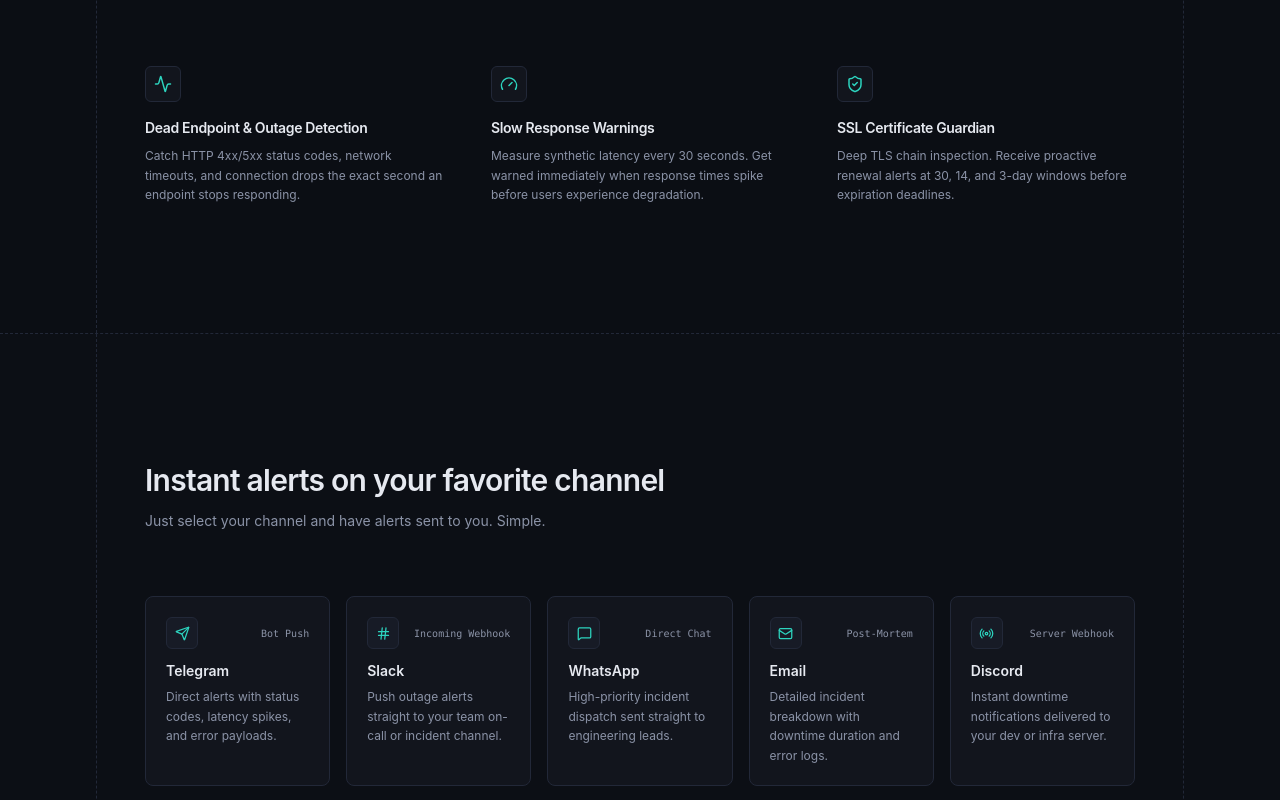
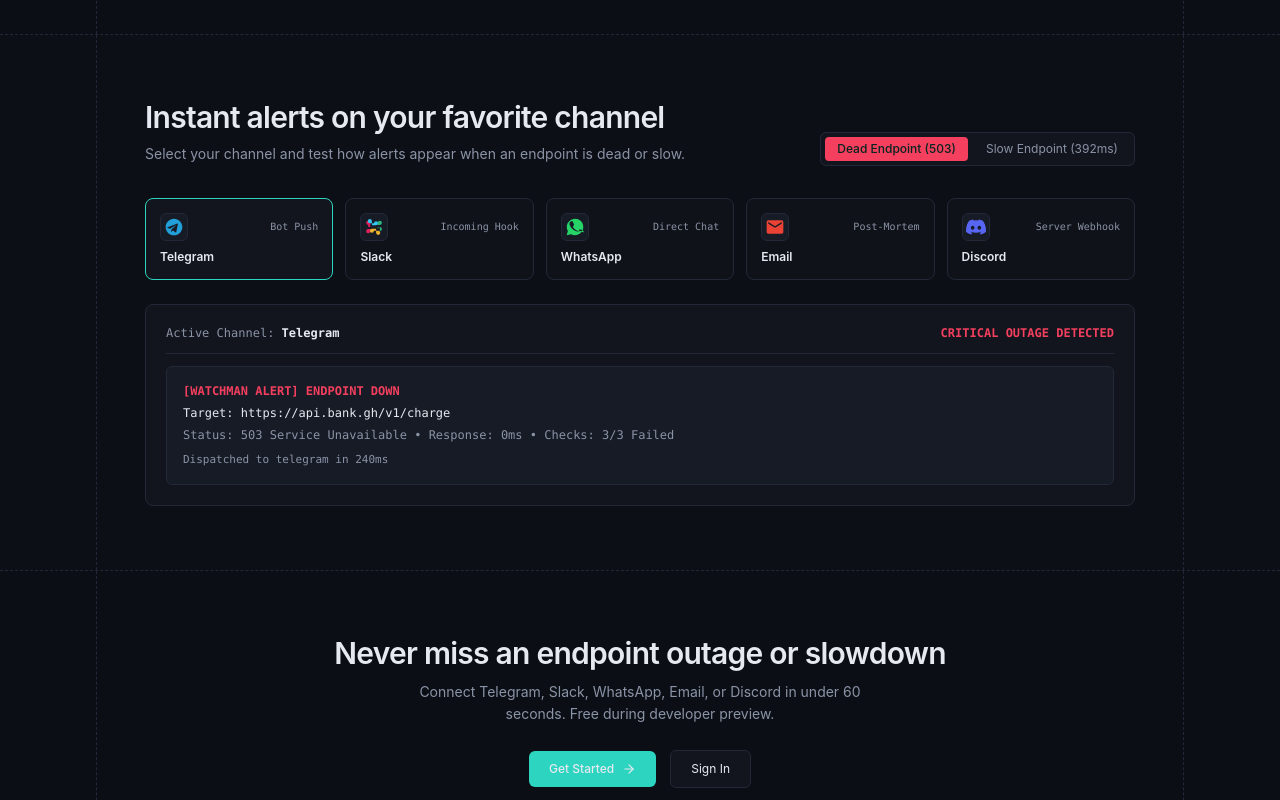
Before and after one commit to Gunplay13/watch_man, a React (Vite) app in the folder frontend/: page / in a window 1280 px wide. Shown: the part 1460-2260 px from the top of the page. Built offline with nearby package versions, Linux system fonts and the light colour scheme.

Commit message:
refactor: update layout and styling across landing components for improved user experience

```diff
--- a/frontend/src/components/landing/AlertChannelsSection.tsx
+++ b/frontend/src/components/landing/AlertChannelsSection.tsx
@@ -1,80 +1,138 @@
-import React from 'react';
-import { Send, Hash, MessageSquare, Mail, Radio } from 'lucide-react';
+import React, { useState } from 'react';
+
+const TelegramIcon = () => (
+  <svg viewBox="0 0 24 24" className="w-5 h-5 text-[#229ED9]" fill="currentColor">
+    <path d="M12 2C6.48 2 2 6.48 2 12s4.48 10 10 10 10-4.48 10-10S17.52 2 12 2zm4.64 6.8l-1.92 9.06c-.14.65-.53.81-1.07.51l-2.94-2.17-1.42 1.37c-.16.16-.29.29-.59.29l.21-3 5.46-4.93c.24-.21-.05-.33-.37-.12L7.24 14.15l-2.91-.91c-.63-.2-.64-.63.13-.93l11.39-4.39c.53-.19.99.13.79.88z" />
+  </svg>
+);
+
+const SlackIcon = () => (
+  <svg viewBox="0 0 24 24" className="w-5 h-5">
+    <path fill="#E01E5A" d="M5.04 14.5a2.5 2.5 0 1 0 2.5 2.5v-2.5h-2.5zm0-2.5h2.5V7a2.5 2.5 0 1 0-2.5 2.5v2.5z" />
+    <path fill="#36C5F0" d="M9.5 5a2.5 2.5 0 1 0-2.5 2.5h2.5V5zm0 2.5v2.5H14.5a2.5 2.5 0 1 0-2.5-2.5z" />
+    <path fill="#2EB67D" d="M19 9.5a2.5 2.5 0 1 0-2.5-2.5v2.5h2.5zm-2.5 2.5h2.5v5a2.5 2.5 0 1 0-2.5-2.5v-2.5z" />
+    <path fill="#ECB22E" d="M14.5 19a2.5 2.5 0 1 0 2.5-2.5h-2.5V19zm0-2.5v-2.5H9.5a2.5 2.5 0 1 0 2.5 2.5z" />
+  </svg>
+);
+
+const WhatsAppIcon = () => (
+  <svg viewBox="0 0 24 24" className="w-5 h-5 text-[#25D366]" fill="currentColor">
+    <path d="M12.04 2C6.58 2 2.13 6.45 2.13 11.91c0 1.75.46 3.45 1.32 4.95L2 22l5.25-1.38c1.45.79 3.08 1.21 4.79 1.21 5.46 0 9.91-4.45 9.91-9.91 0-2.65-1.03-5.14-2.9-7.01A9.82 9.82 0 0 0 12.04 2zm5.79 14.07c-.24.67-1.39 1.28-1.92 1.36-.5.08-1.15.11-3.69-.94-3.25-1.35-5.34-4.66-5.5-4.88-.16-.22-1.33-1.77-1.33-3.37 0-1.6 1.04-2.39 1.41-2.71.37-.32.8-.4 1.07-.4.27 0 .54.01.78.02.25.01.59-.09.92.71.34.82 1.16 2.83 1.26 3.04.1.21.17.46.03.73-.14.27-.21.44-.42.68-.21.24-.44.54-.63.72-.21.21-.43.44-.19.86.25.41 1.09 1.8 2.34 2.91 1.61 1.43 2.97 1.88 3.39 2.08.42.21.67.18.92-.11.25-.29 1.07-1.25 1.36-1.67.29-.42.58-.35.97-.21.39.14 2.47 1.16 2.89 1.37.42.21.7.32.8.49.1.18.1 1.02-.14 1.7z" />
+  </svg>
+);
+
+const DiscordIcon = () => (
+  <svg viewBox="0 0 24 24" className="w-5 h-5 text-[#5865F2]" fill="currentColor">
+    <path d="M20.317 4.37a19.791 19.791 0 0 0-4.885-1.515.074.074 0 0 0-.079.037c-.21.375-.444.864-.608 1.25a18.27 18.27 0 0 0-5.487 0 12.64 12.64 0 0 0-.617-1.25.077.077 0 0 0-.079-.037A19.736 19.736 0 0 0 3.677 4.37a.07.07 0 0 0-.032.027C.533 9.046-.32 13.58.099 18.057a.082.082 0 0 0 .031.057 19.9 19.9 0 0 0 5.993 3.03.078.078 0 0 0 .084-.028c.462-.63.874-1.295 1.226-1.994.021-.041.001-.09-.041-.106a13.107 13.107 0 0 1-1.872-.892.077.077 0 0 1-.008-.128 10.2 10.2 0 0 0 .372-.292.074.074 0 0 1 .077-.01c3.929 1.793 8.18 1.793 12.061 0a.074.074 0 0 1 .078.01c.12.098.246.198.373.292a.077.077 0 0 1-.006.127 12.299 12.299 0 0 1-1.873.894.077.077 0 0 0-.041.107c.36.698.772 1.362 1.225 1.993a.076.076 0 0 0 .084.028 19.839 19.839 0 0 0 6.002-3.03.077.077 0 0 0 .032-.054c.5-5.177-.838-9.674-3.549-13.66a.061.061 0 0 0-.031-.028zM8.02 15.33c-1.183 0-2.157-1.085-2.157-2.419 0-1.333.956-2.419 2.157-2.419 1.21 0 2.176 1.096 2.157 2.42 0 1.333-.956 2.418-2.157 2.418zm7.975 0c-1.183 0-2.157-1.085-2.157-2.419 0-1.333.955-2.419 2.157-2.419 1.21 0 2.176 1.096 2.157 2.42 0 1.333-.946 2.418-2.157 2.418z" />
+  </svg>
+);
+
+const EmailIcon = () => (
+  <svg viewBox="0 0 24 24" className="w-5 h-5 text-[#EA4335]" fill="currentColor">
+    <path d="M20 4H4c-1.1 0-1.99.9-1.99 2L2 18c0 1.1.9 2 2 2h16c1.1 0 2-.9 2-2V6c0-1.1-.9-2-2-2zm0 4l-8 5-8-5V6l8 5 8-5v2z" />
+  </svg>
+);
 
 const CHANNELS = [
-  {
-    name: 'Telegram',
-    icon: Send,
-    tag: 'Bot Push',
-    desc: 'Direct alerts with status codes, latency spikes, and error payloads.',
-  },
-  {
-    name: 'Slack',
-    icon: Hash,
-    tag: 'Incoming Webhook',
-    desc: 'Push outage alerts straight to your team on-call or incident channel.',
-  },
-  {
-    name: 'WhatsApp',
-    icon: MessageSquare,
-    tag: 'Direct Chat',
-    desc: 'High-priority incident dispatch sent straight to engineering leads.',
-  },
-  {
-    name: 'Email',
-    icon: Mail,
-    tag: 'Post-Mortem',
-    desc: 'Detailed incident breakdown with downtime duration and error logs.',
-  },
-  {
-    name: 'Discord',
-    icon: Radio,
-    tag: 'Server Webhook',
-    desc: 'Instant downtime notifications delivered to your dev or infra server.',
-  },
+  { id: 'telegram', name: 'Telegram', Icon: TelegramIcon, tag: 'Bot Push' },
+  { id: 'slack', name: 'Slack', Icon: SlackIcon, tag: 'Incoming Hook' },
+  { id: 'whatsapp', name: 'WhatsApp', Icon: WhatsAppIcon, tag: 'Direct Chat' },
+  { id: 'email', name: 'Email', Icon: EmailIcon, tag: 'Post-Mortem' },
+  { id: 'discord', name: 'Discord', Icon: DiscordIcon, tag: 'Server Webhook' },
 ];
 
 export default function AlertChannelsSection(): React.JSX.Element {
+  const [active, setActive] = useState('telegram');
+  const [incidentType, setIncidentType] = useState<'dead' | 'slow'>('dead');
+
   return (
     <section id="channels" className="w-full border-b border-dashed border-wm-border bg-wm-surface/20">
       <div className="max-w-6xl mx-auto px-4 md:px-8">
-        <div className="border-x border-dashed border-wm-border py-24 md:py-32 px-4 md:px-12">
+        <div className="border-x border-dashed border-wm-border py-14 md:py-16 px-4 md:px-12">
           {/* Header */}
-          <div className="max-w-xl mb-16">
-            <h2 className="text-2xl sm:text-3xl font-semibold tracking-tight text-wm-text mb-3">
-              Instant alerts on your favorite channel
-            </h2>
-            <p className="text-sm font-normal text-wm-muted leading-relaxed">
-              Just select your channel and have alerts sent to you. Simple.
-            </p>
+          <div className="flex flex-col md:flex-row md:items-end justify-between gap-4 mb-8">
+            <div>
+              <h2 className="text-2xl sm:text-3xl font-semibold tracking-tight text-wm-text mb-2">
+                Instant alerts on your favorite channel
+              </h2>
+              <p className="text-sm font-normal text-wm-muted leading-relaxed">
+                Select your channel and test how alerts appear when an endpoint is dead or slow.
+              </p>
+            </div>
+            {/* Interactive Alert Simulator Toggle */}
+            <div className="flex items-center gap-1.5 p-1 rounded-md border border-wm-border bg-wm-surface text-xs">
+              <button
+                onClick={() => setIncidentType('dead')}
+                className={`px-3 py-1 rounded text-xs transition-colors ${
+                  incidentType === 'dead' ? 'bg-wm-red text-wm-accent-contrast font-medium' : 'text-wm-muted hover:text-wm-text'
+                }`}
+              >
+                Dead Endpoint (503)
+              </button>
+              <button
+                onClick={() => setIncidentType('slow')}
+                className={`px-3 py-1 rounded text-xs transition-colors ${
+                  incidentType === 'slow' ? 'bg-wm-amber text-wm-accent-contrast font-medium' : 'text-wm-muted hover:text-wm-text'
+                }`}
+              >
+                Slow Endpoint (392ms)
+              </button>
+            </div>
           </div>
 
-          {/* 5-Channel Grid */}
-          <div className="grid grid-cols-1 sm:grid-cols-2 lg:grid-cols-5 gap-4">
+          {/* Channel Tabs */}
+          <div className="grid grid-cols-2 sm:grid-cols-5 gap-3 mb-6">
             {CHANNELS.map((ch) => {
-              const IconComp = ch.icon;
+              const IconComp = ch.Icon;
+              const isSelected = active === ch.id;
               return (
-                <div
-                  key={ch.name}
-                  className="rounded-lg border border-wm-border bg-wm-surface p-5 flex flex-col justify-between hover:border-wm-accent/50 transition-colors"
+                <button
+                  key={ch.id}
+                  onClick={() => setActive(ch.id)}
+                  className={`p-3.5 rounded-lg border text-left transition-all ${
+                    isSelected
+                      ? 'border-wm-accent bg-wm-surface'
+                      : 'border-wm-border bg-wm-surface/60 hover:bg-wm-surface hover:border-wm-border'
+                  }`}
                 >
-                  <div>
-                    <div className="flex items-center justify-between mb-3">
-                      <div className="w-8 h-8 rounded-md bg-wm-surface-2 border border-wm-border flex items-center justify-center text-wm-accent">
-                        <IconComp size={15} strokeWidth={2} />
-                      </div>
-                      <span className="font-mono text-[10px] text-wm-muted">{ch.tag}</span>
+                  <div className="flex items-center justify-between mb-2">
+                    <div className="w-7 h-7 rounded-md bg-wm-surface-2 border border-wm-border flex items-center justify-center">
+                      <IconComp />
                     </div>
-                    <div className="text-sm font-semibold text-wm-text mb-1.5">
-                      {ch.name}
-                    </div>
-                    <p className="text-xs font-normal text-wm-muted leading-relaxed">
-                      {ch.desc}
-                    </p>
+                    <span className="font-mono text-[10px] text-wm-muted">{ch.tag}</span>
                   </div>
-                </div>
+                  <div className="text-xs font-semibold text-wm-text">{ch.name}</div>
+                </button>
               );
             })}
+          </div>
+
+          {/* Dynamic Interactive Channel Alert Preview */}
+          <div className="rounded-lg border border-wm-border bg-wm-surface p-5">
+            <div className="flex items-center justify-between border-b border-wm-border pb-3 mb-3 text-xs font-mono">
+              <span className="text-wm-muted">Active Channel: <b className="text-wm-text capitalize">{active}</b></span>
+              <span className={`font-semibold ${incidentType === 'dead' ? 'text-wm-red' : 'text-wm-amber'}`}>
+                {incidentType === 'dead' ? 'CRITICAL OUTAGE DETECTED' : 'LATENCY SPIKE WARNING'}
+              </span>
+            </div>
+
+            <div className="p-4 rounded-md bg-wm-surface-2 border border-wm-border font-mono text-xs space-y-1.5">
+              {incidentType === 'dead' ? (
+                <>
+                  <div className="text-wm-red font-semibold">[WATCHMAN ALERT] ENDPOINT DOWN</div>
+                  <div className="text-wm-text">Target: https://api.bank.gh/v1/charge</div>
+                  <div className="text-wm-muted">Status: 503 Service Unavailable • Response: 0ms • Checks: 3/3 Failed</div>
+                  <div className="text-wm-muted text-[11px] pt-1">Dispatched to {active} in 240ms</div>
+                </>
+              ) : (
+                <>
+                  <div className="text-wm-amber font-semibold">[WATCHMAN ALERT] SLOWDOWN DETECTED</div>
+                  <div className="text-wm-text">Target: https://api.bank.gh/v1/charge</div>
+                  <div className="text-wm-muted">Latency: 392ms (Threshold: 200ms) • Region: Lagos (LOS-1)</div>
+                  <div className="text-wm-muted text-[11px] pt-1">Dispatched to {active} in 280ms</div>
+                </>
+              )}
+            </div>
           </div>
         </div>
       </div>
--- a/frontend/src/components/landing/CtaSection.tsx
+++ b/frontend/src/components/landing/CtaSection.tsx
@@ -6,15 +6,15 @@ export default function CtaSection(): React.JSX.Element {
   return (
     <section className="w-full border-b border-dashed border-wm-border bg-wm-surface/10">
       <div className="max-w-6xl mx-auto px-4 md:px-8">
-        <div className="border-x border-dashed border-wm-border py-24 md:py-32 px-4 md:px-8 text-center">
-          <h2 className="text-2xl sm:text-3xl font-semibold tracking-tight text-wm-text mb-3">
+        <div className="border-x border-dashed border-wm-border py-14 md:py-16 px-4 md:px-8 text-center">
+          <h2 className="text-2xl sm:text-3xl font-semibold tracking-tight text-wm-text mb-2.5">
             Never miss an endpoint outage or slowdown
           </h2>
-          <p className="text-sm font-normal text-wm-muted max-w-md mx-auto leading-relaxed mb-8">
+          <p className="text-sm font-normal text-wm-muted max-w-md mx-auto leading-relaxed mb-6">
             Connect Telegram, Slack, WhatsApp, Email, or Discord in under 60 seconds. Free during developer preview.
           </p>
 
-          <div className="flex items-center justify-center gap-3.5 flex-wrap mb-10">
+          <div className="flex items-center justify-center gap-3.5 flex-wrap mb-7">
             <Link
               to="/register"
               className="px-5 py-2.5 rounded-md bg-wm-accent text-wm-accent-contrast font-medium text-xs hover:opacity-90 active:translate-y-[1px] transition-all flex items-center gap-2"
--- a/frontend/src/components/landing/FeaturesSection.tsx
+++ b/frontend/src/components/landing/FeaturesSection.tsx
@@ -23,10 +23,10 @@ export default function FeaturesSection(): React.JSX.Element {
   return (
     <section id="features" className="w-full border-b border-dashed border-wm-border bg-wm-bg">
       <div className="max-w-6xl mx-auto px-4 md:px-8">
-        <div className="border-x border-dashed border-wm-border py-24 md:py-32 px-4 md:px-12">
+        <div className="border-x border-dashed border-wm-border py-14 md:py-16 px-4 md:px-12">
           {/* Calm Section Header */}
-          <div className="max-w-xl mb-16">
-            <h2 className="text-2xl sm:text-3xl font-semibold tracking-tight text-wm-text mb-3">
+          <div className="max-w-xl mb-8 md:mb-10">
+            <h2 className="text-2xl sm:text-3xl font-semibold tracking-tight text-wm-text mb-2">
               Comprehensive endpoint reliability
             </h2>
             <p className="text-sm font-normal text-wm-muted leading-relaxed">
@@ -35,15 +35,15 @@ export default function FeaturesSection(): React.JSX.Element {
           </div>
 
           {/* Minimal 3-Card Grid */}
-          <div className="grid grid-cols-1 md:grid-cols-3 gap-8 md:gap-12">
+          <div className="grid grid-cols-1 md:grid-cols-3 gap-6 md:gap-8">
             {FEATURES.map((item) => {
               const IconComp = item.icon;
               return (
                 <div key={item.title} className="flex flex-col">
-                  <div className="w-9 h-9 rounded-md bg-wm-surface border border-wm-border flex items-center justify-center text-wm-accent mb-4">
+                  <div className="w-9 h-9 rounded-md bg-wm-surface border border-wm-border flex items-center justify-center text-wm-accent mb-3">
                     <IconComp size={18} strokeWidth={2} />
                   </div>
-                  <h3 className="text-sm font-semibold text-wm-text mb-2 tracking-tight">
+                  <h3 className="text-sm font-semibold text-wm-text mb-1.5 tracking-tight">
                     {item.title}
                   </h3>
                   <p className="text-xs font-normal text-wm-muted leading-relaxed">
--- a/frontend/src/components/landing/LandingFooter.tsx
+++ b/frontend/src/components/landing/LandingFooter.tsx
@@ -6,10 +6,10 @@ export default function LandingFooter(): React.JSX.Element {
   return (
     <footer className="w-full bg-wm-bg text-xs text-wm-muted font-normal">
       <div className="max-w-6xl mx-auto px-4 md:px-8">
-        <div className="border-x border-dashed border-wm-border py-16 px-4 md:px-8">
-          <div className="grid grid-cols-1 sm:grid-cols-2 md:grid-cols-5 gap-8 mb-12">
+        <div className="border-x border-dashed border-wm-border py-10 md:py-12 px-4 md:px-8">
+          <div className="grid grid-cols-1 sm:grid-cols-2 md:grid-cols-5 gap-8 mb-8">
             {/* Brand Column */}
-            <div className="md:col-span-2 space-y-3">
+            <div className="md:col-span-2 space-y-2.5">
               <div className="flex items-center gap-2">
                 <div className="w-6 h-6 rounded-md bg-wm-accent text-wm-accent-contrast font-bold flex items-center justify-center text-xs">
                   <Monitor size={14} />
```
Also changed, not shown: frontend/src/components/landing/HeroSection.tsx (+5 -5 lines).
